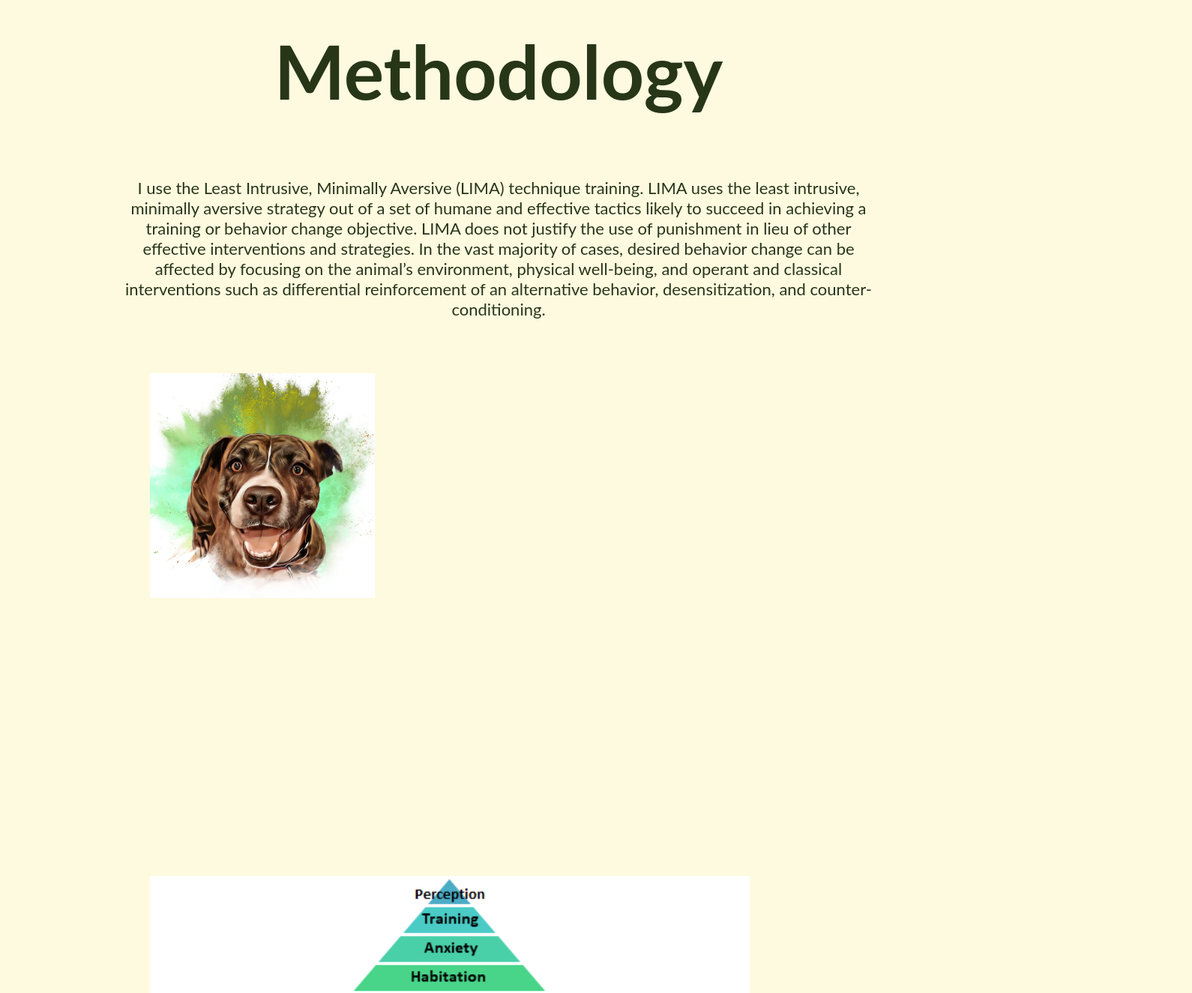
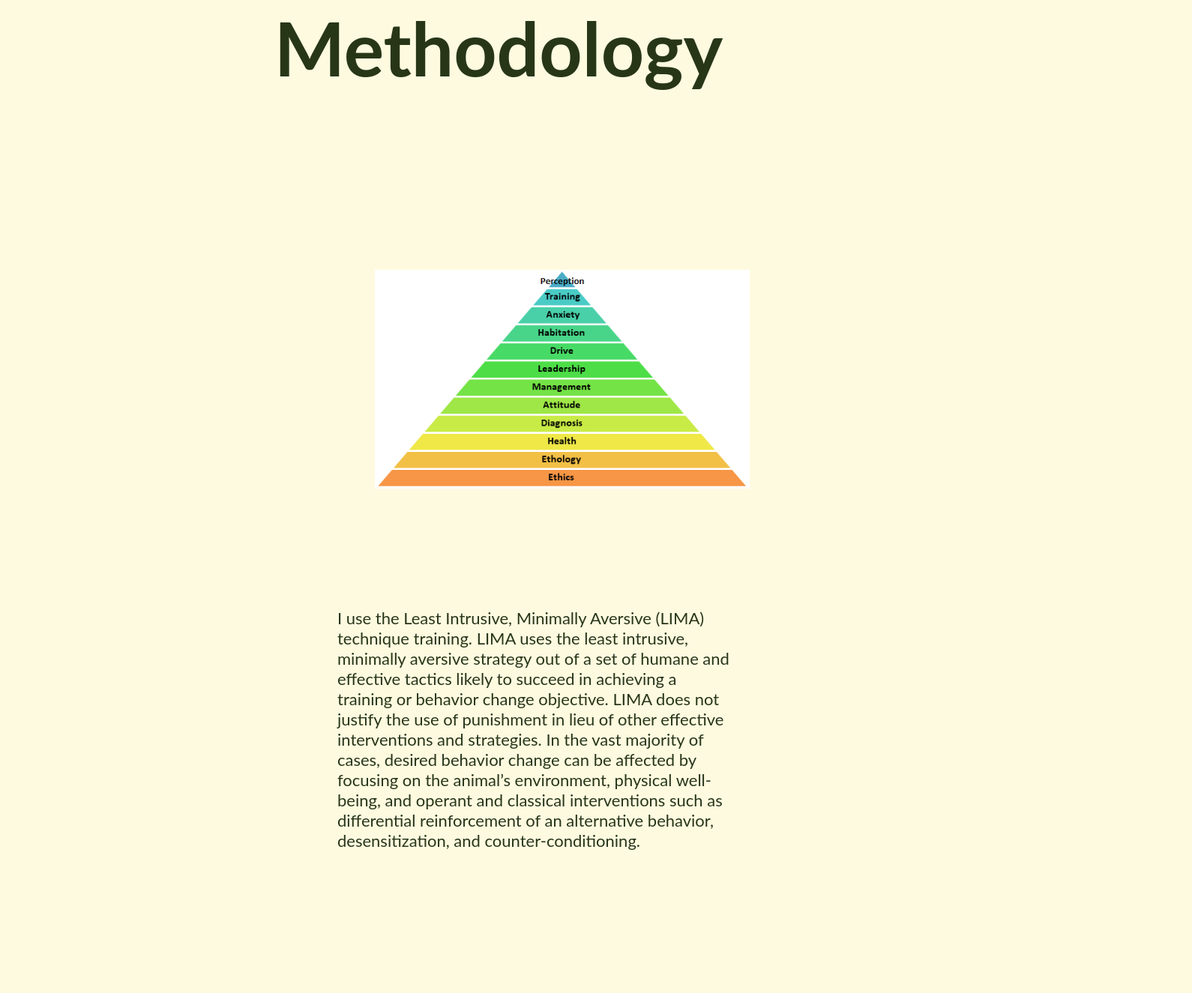
Before and after one commit to restakebake/wdd130, a plain HTML site: page ddt/methodology.html in a window 1280 px wide. Shown: the part 306-1631 px from the top of the page at 75% size, 1590 px wide, since content can reach past the window. Drawn offline with Linux system fonts and the light colour scheme.

Commit message:
subpage 2

```diff
--- a/ddt/methodology.html
+++ b/ddt/methodology.html
@@ -18,14 +18,20 @@
     </header>
     <section class="header">
       <h2>Methodology</h2>
-      <p>I use the Least Intrusive, Minimally Aversive (LIMA) technique training. LIMA uses the least intrusive, minimally aversive strategy out of a set
-        of humane and effective tactics likely to succeed in achieving a training or behavior change objective. LIMA does not justify the use of
-        punishment in lieu of other effective interventions and strategies. In the vast majority of cases, desired behavior change can be affected by focusing
-        on the animal’s environment, physical well-being, and operant and classical interventions such as differential reinforcement of an alternative behavior,
-        desensitization, and counter-conditioning.</p>
-      <img src="images/ddtlogoblank.jpg" alt="training pic 1">
-      <img id="triangle" src="images/5.0-Triangle-Newest.png" alt="pyramid">
-    </section>
+        <div class ="container">
+          <div class="triangle">
+            <img src="images/5.0-Triangle-Newest.png" alt="pyramid">
+          </div>
+          <div class="info">
+            I use the Least Intrusive, Minimally Aversive (LIMA) technique training. LIMA uses the least intrusive, minimally aversive strategy out of a set
+            of humane and effective tactics likely to succeed in achieving a training or behavior change objective. LIMA does not justify the use of
+            punishment in lieu of other effective interventions and strategies. In the vast majority of cases, desired behavior change can be affected by focusing
+            on the animal’s environment, physical well-being, and operant and classical interventions such as differential reinforcement of an alternative behavior,
+            desensitization, and counter-conditioning.
+          </div>
+
+        </div>
+      </section>
     <footer>
       <p>Delta Dog Training &copy; Michelle Montague</p>
       <p>detladogtraining@gmail.com</p>
--- a/ddt/styles/styles.css
+++ b/ddt/styles/styles.css
@@ -1,3 +1,4 @@
+
 div {
   max-width: 1600px;
   margin-left: 150px;
@@ -33,7 +34,7 @@ nav a {
   color: #DDA15E;
   text-decoration: none;
   padding: 2em;
-  font-size: 50px;
+  font-size: 2em;
 }
 nav a:hover{
   background-color: #283618;
@@ -69,8 +70,8 @@ h2 {
   vertical-align: middle;
 }
 img {
-  width: 300px;
-  height: 300px;
+  width: 500px;
+  height: 500px;
   object-fit: contain;
   padding: 25px;
   margin: 25px;
@@ -104,11 +105,15 @@ div {
   max-width: 1600px;
   margin: 0 auto;
 }
+#container {
+  display: flex;
+  align-items: center;
+  justify-content: center;
+}
 #triangle {
-  width: 800px;
-  height: 1000px;
+  width: 100%
 }
-p {
+#info {
   text-align: center;
 }
 h3 {
```
